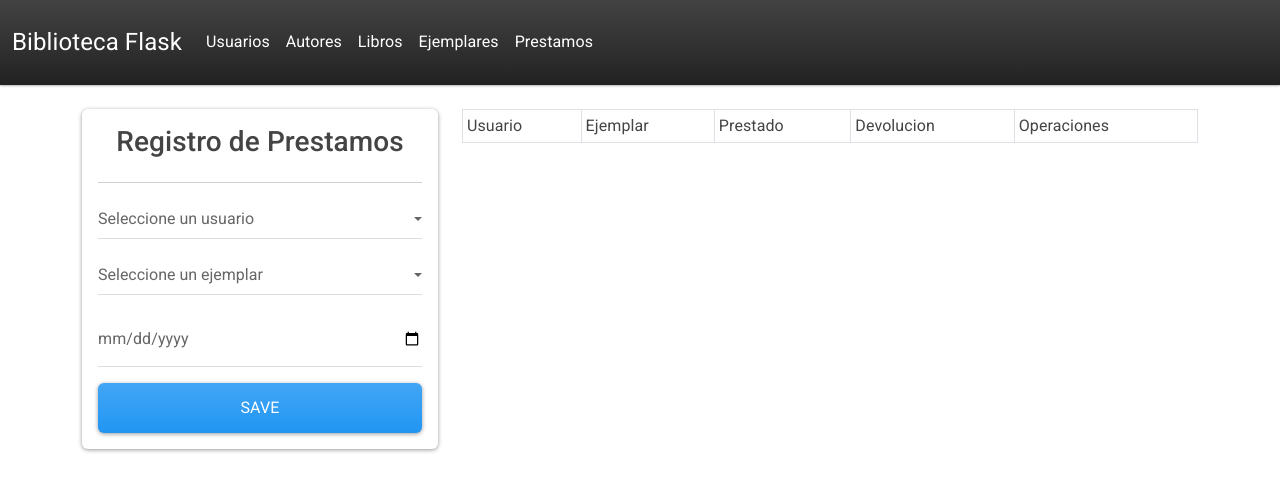
After one commit to Arroll20005/Biblioteca-Flask, a Flask app: page /prestamo in a window 1280 px wide. The commit adds this page. Shown: the top 492 px of the page. Run offline with Flask 3, Linux system fonts and the light colour scheme; data that the repository does not hold is empty; some libraries are stand-ins or nearby versions.

Commit message:
Implementaciones: Creacion de rutas y metodos para la tabla Prestamo (add, edit, update, delete) Correcion de requerimiento obligatorio a fecha de devolucion de la tabla Prestamo en la BD

```diff
--- a/App.py
+++ b/App.py
@@ -363,6 +363,167 @@ def delete_ejemplar(id):
         flash('No se pudo eliminar', 'danger')
     return redirect(url_for('indexejemplar'))
 
+# ------------------------------------------------------------------------------------------------
+# TABLA PRESTAMO
+@app.route('/prestamo')
+def indexprestamo():
+    cur = mysql.connection.cursor()
+    cur.execute("""
+        select p.prestamo_id,
+            u.nombre,
+            u.apellido,
+            l.titulo,
+            e.num_copia,
+            p.fecha_prestamo,
+            p.fecha_devolucion
+        from prestamo p
+        inner join usuario u
+            on p.usuario_id = u.usuario_id
+        inner join ejemplar e
+            on p.ejemplar_id = e.ejemplar_id
+        inner join libro l
+            on e.libro_id = l.libro_id
+    """)
+    dataprestamo = cur.fetchall()
+    cur.execute("""
+        select usuario_id,
+            nombre,
+            apellido
+        from usuario
+    """)
+    datausuario = cur.fetchall()
+    # PARA MOSTRAR A QUE LIBRO PERTENECE Y EVITAR PRESTAMOS NO DISPONIBLES (ES DECIR QUE HAYAN SIDO PRESTADOS)
+    cur.execute("""
+        select e.ejemplar_id,
+            l.titulo,
+            e.num_copia
+        from ejemplar e
+        inner join libro l
+            on e.libro_id = l.libro_id
+        where e.estado = 'Disponible'
+    """)
+    dataejemplar = cur.fetchall()
+    return render_template('prestamo.html', prestamo = dataprestamo, usuario = datausuario, ejemplar = dataejemplar)
+
+# AGREGAR PRESTAMO
+@app.route('/add_prestamo', methods=['POST'])
+def add_prestamo():
+    usuario_id = request.form['usuario_id'].strip()
+    ejemplar_id = request.form['ejemplar_id'].strip()
+    fecha_prestamo = request.form['fecha_prestamo'].strip()
+    if not usuario_id or not ejemplar_id or not fecha_prestamo:
+        flash('Todos los campos son obligatorios', 'warning')
+        return redirect(url_for('indexprestamo'))
+
+    try:
+        cur = mysql.connection.cursor()
+        cur.execute('insert into prestamo (usuario_id, ejemplar_id, fecha_prestamo) values (%s, %s, %s)', (usuario_id, ejemplar_id, fecha_prestamo))
+        # ACTUALIZACION PARA ESTADO DEL EJEMPLAR
+        cur.execute("""
+            update ejemplar
+            set estado = 'Prestado'
+            where ejemplar_id = %s
+        """, (ejemplar_id,))
+
+        mysql.connection.commit()
+        flash('Prestamo agregado correctamente', 'success')
+    except Exception:
+        mysql.connection.rollback()
+        flash('No se pudo registrar el prestamo', 'danger')
+    return redirect(url_for('indexprestamo'))
+
+# EXTRAER PRESTAMO PARA ACTUALIZAR
+@app.route('/edit_prestamo/<id>')
+def get_prestamo(id):
+    cur = mysql.connection.cursor()
+    cur.execute("""
+        select p.prestamo_id,
+            p.ejemplar_id,
+            u.nombre,
+            u.apellido,
+            l.titulo,
+            e.num_copia,
+            p.fecha_prestamo,
+            p.fecha_devolucion
+        from prestamo p
+        inner join usuario u
+            on p.usuario_id = u.usuario_id
+        inner join ejemplar e
+            on p.ejemplar_id = e.ejemplar_id
+        inner join libro l
+            on e.libro_id = l.libro_id
+        where p.prestamo_id = %s
+    """, (id,))
+    dataprestamo = cur.fetchone()
+    return render_template('edit-prestamo.html', prestamo = dataprestamo)
+
+# ACTUALIZAR PRESTAMO
+@app.route('/update_prestamo/<id>', methods = ['POST'])
+def update_prestamo(id):
+    fecha_devolucion = request.form['fecha_devolucion'].strip()
+    ejemplar_id = request.form['ejemplar_id'].strip()
+    if not fecha_devolucion:
+        flash('Debe seleccionar una fecha', 'warning')
+        return redirect(url_for('indexprestamo'))
+
+    try:
+        cur = mysql.connection.cursor()
+
+        # CONSULTA PARA VALIDAD LA FECHA DE DEVOLUCION NO SEA MENOR A LA DEL PRESTAMO
+        cur.execute("""
+            select fecha_prestamo
+            from prestamo
+            where prestamo_id = %s
+        """, (id,))
+        fecha_prestamo = str(cur.fetchone()[0])
+
+        if fecha_devolucion < fecha_prestamo:
+            flash('La fecha de devolucion no puede ser menor que la fecha del préstamo', 'danger')
+            return redirect(url_for('indexprestamo'))
+
+        cur.execute('update prestamo set fecha_devolucion = %s where prestamo_id = %s', (fecha_devolucion, id))
+        # PARA ACTUALIZAR EL ESTADO DEL EJEMPLAR
+        cur.execute("""
+            update ejemplar
+            set estado = 'Disponible'
+            where ejemplar_id = %s
+        """, (ejemplar_id,))
+        mysql.connection.commit()
+        flash('Devolucion registrada correctamente', 'success')
+    except Exception:
+        mysql.connection.rollback()
+        flash('No se pudo registrar la devolucion', 'danger')
+    return redirect(url_for('indexprestamo'))
+
+# ELIMINAR PRESTAMO
+@app.route('/delete_prestamo/<string:id>')
+def delete_prestamo(id):
+    try:
+        cur = mysql.connection.cursor()
+        cur.execute("""
+            select ejemplar_id
+            from prestamo
+            where prestamo_id = %s
+        """, (id,))
+        ejemplar_id = cur.fetchone()[0]
+
+        # ACTUALIZA EL ESTADO DEL EJEMPLAR ANTES DEL ELIMINAR
+        # POR SI NO SE HA DEVUELTO
+        #PEQEUÑO MANEJO DE ERROR
+        cur.execute("""
+            update ejemplar
+            set estado = 'Disponible'
+            where ejemplar_id = %s
+        """, (ejemplar_id,))
+
+        # ELIMINA EL REGISTRO DEL PRESTAMO
+        cur.execute('delete from prestamo where prestamo_id = %s', (id,))
+        mysql.connection.commit()
+        flash('Prestamos eliminado correctamente', 'success')
+    except Exception:
+        mysql.connection.rollback()
+        flash('No se pudo eliminar el prestamo', 'danger')
+    return redirect(url_for('indexprestamo'))
 
 
 if __name__ == '__main__':
--- a/mysqlbiblioteca.sql
+++ b/mysqlbiblioteca.sql
@@ -45,7 +45,7 @@ prestamo_id int auto_increment primary key,
 usuario_id int not null,
 ejemplar_id int not null,
 fecha_prestamo date not null,
-fecha_devolucion date not null,
+fecha_devolucion date,
 constraint fk_prestamo_usuario
 foreign key (usuario_id)
 references usuario(usuario_id)
@@ -69,3 +69,4 @@ select * from autor;
 select * from libro;
 select * from ejemplar;
 select * from prestamo;
+d;
--- a/templates/ejemplar.html
+++ b/templates/ejemplar.html
@@ -73,7 +73,7 @@
                         <a href="/edit_ejemplar/{{ a.0 }}" class="btn btn-secondary mb-2">
                             Editar
                         </a>
-                        <a href="/delete_ejemplar/{{ a.0 }}" class="btn btn-danger btn-delete">
+                        <a href="/delete_ejemplar/{{ a.0 }}" class="btn btn-danger btn-delete mb-2">
                             Eliminar
                         </a>
                     </td>
--- a/templates/layout.html
+++ b/templates/layout.html
@@ -37,7 +37,7 @@
                         <a class="nav-link active" aria-current="page" href="/ejemplar">Ejemplares</a>
                     </li>
                     <li class="nav-item">
-                        <a class="nav-link active" aria-current="page" href="/usuario">Prestamos</a>
+                        <a class="nav-link active" aria-current="page" href="/prestamo">Prestamos</a>
                     </li>
                 </ul>
             </div>
--- a/templates/libro.html
+++ b/templates/libro.html
@@ -2,7 +2,7 @@
 {% block body %}
 
 <div class="row">
-    <div class="col-md-5">
+    <div class="col-md-4">
         {% with messages = get_flashed_messages(with_categories = true) %}
         {% if messages %}
         {% for category, message in messages %}
@@ -43,7 +43,7 @@
             </form>
         </div>
     </div>
-    <div class="col-md-7">
+    <div class="col-md-8">
         <table class="table table-striped table-bordered bg-white table-sm">
             <thead>
                 <tr>
--- /dev/null
+++ b/templates/prestamo.html
@@ -0,0 +1,106 @@
+{% extends 'layout.html' %}
+{% block body %}
+
+<div class="row">
+    <div class="col-md-4">
+        {% with messages = get_flashed_messages(with_categories = true) %}
+        {% if messages %}
+        {% for category, message in messages %}
+        <div class="alert alert-{{category}} alert-dismissible fade show">
+            <button type="button" class="btn-close" data-bs-dismiss="alert">
+            </button>
+            {{ message }}
+        </div>
+        {% endfor %}
+        {% endif %}
+        {% endwith %}
+        <div class="card card-body">
+            <h3 class="text-center">
+                Registro de Prestamos
+            </h3>
+            <hr>
+            <form action="/add_prestamo" method="POST">
+                <div class="form-group">
+                    <select name="usuario_id" id="usuario_id" class="form-control mb-3" required>
+                        <option value="">
+                            Seleccione un usuario
+                        </option>
+                        {% for a in usuario %}
+                        <option value="{{ a.0 }}">
+                            {{ a.1 }} {{ a.2 }}
+                        </option>
+                        {% endfor %}
+                    </select>
+                    <select name="ejemplar_id" id="ejemplar_id" class="form-control mb-3" required>
+                        <option value="">
+                            Seleccione un ejemplar
+                        </option>
+                        {% for a in ejemplar %}
+                        <option value="{{ a.0 }}">
+                            {{ a.1 }} - Copia #{{ a.2 }}
+                        </option>
+                        {% endfor %}
+                    </select>
+                    <input type="date" class="form-control" required name="fecha_prestamo" placeholder="Fecha del prestamo">
+                </div>
+                <div class="form-group text-center">
+                    <button type="submit" class="btn btn-primary w-100 mt-3">
+                        Save
+                    </button>
+                </div>
+            </form>
+        </div>
+    </div>
+
+    <div class="col-md-8">
+        <table class="table table-striped table-bordered bg-white table-sm">
+            <thead>
+                <tr>
+                    <td>
+                        Usuario
+                    </td>
+                    <td>
+                        Ejemplar
+                    </td>
+                    <td>
+                        Prestado
+                    </td>
+                    <td>
+                        Devolucion
+                    </td>
+                    <td>
+                        Operaciones
+                    </td>
+                </tr>
+            </thead>
+            <tbody>
+                {% for a in prestamo %}
+                <tr>
+                    <td>
+                        {{ a.1 }} {{ a.2 }}
+                    </td>
+                    <td>
+                        {{ a.3 }} - Copia #{{ a.4 }}
+                    </td>
+                    <td>
+                        {{ a.5 }}
+                    </td>
+                    <td>
+                        {{ a.6 }}
+                    </td>
+                    <td class="text-center">
+                        <a href="/edit_prestamo/{{ a.0 }}" class="btn btn-secondary mb-2">
+                            Editar
+                        </a>
+                        <a href="/delete_prestamo/{{ a.0 }}" class="btn btn-danger btn-delete mb-2">
+                            Eliminar
+                        </a>
+                    </td>
+                </tr>
+                {% endfor %}
+            </tbody>
+        </table>
+    </div>
+</div>
+
+{% endblock %}
```
Also changed, not shown: templates/edit-prestamo.html (added, +41 -0 lines).
